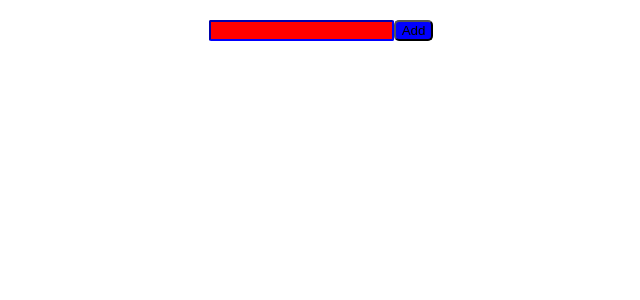
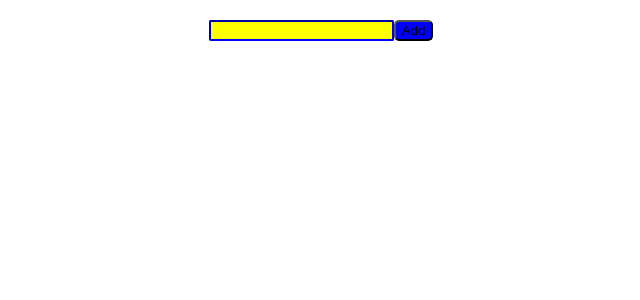
Before and after one commit to piyushdhamecha/weltec-react, a React (Create React App) app: page / in a window 1280 px wide. Shown: the top 300 px of the page, without its empty margins (319-959 px from the left). Built offline with nearby package versions, Linux system fonts and the light colour scheme.

Commit message:
25-11-2022

```diff
--- a/package.json
+++ b/package.json
@@ -9,6 +9,7 @@
     "react": "^18.2.0",
     "react-dom": "^18.2.0",
     "react-scripts": "5.0.1",
+    "styled-components": "^5.3.6",
     "web-vitals": "^2.1.4"
   },
   "scripts": {
--- a/src/index.js
+++ b/src/index.js
@@ -4,7 +4,8 @@ import "./index.css";
 // import App from './App';
 // import App from './todo-21-11-2022/App'
 // import App from "./styles-22-11-2022/App";
-import App from "./styles-2-23-11-2022/App";
+// import App from "./styles-2-23-11-2022/App";
+import App from "./styles-3-25-11-2022/App";
 
 const root = ReactDOM.createRoot(document.getElementById("root"));
 root.render(
--- /dev/null
+++ b/src/styles-3-25-11-2022/App.js
@@ -0,0 +1,14 @@
+import Input from "./Input";
+import Button from "./Button";
+import { Container } from "./AppStyle";
+
+const App = () => {
+  return (
+    <Container>
+      <Input />
+      <Button />
+    </Container>
+  );
+};
+
+export default App;
--- /dev/null
+++ b/src/styles-3-25-11-2022/AppStyle.js
@@ -0,0 +1,7 @@
+import styled from "styled-components";
+
+export const Container = styled.div`
+  display: flex;
+  justify-content: center;
+  margin-top: 20px;
+`;
--- /dev/null
+++ b/src/styles-3-25-11-2022/Button.js
@@ -0,0 +1,7 @@
+import { ButtonStyle } from "./ButtonStyle";
+
+const Button = () => {
+  return <ButtonStyle>Add</ButtonStyle>;
+};
+
+export default Button;
--- /dev/null
+++ b/src/styles-3-25-11-2022/ButtonStyle.js
@@ -0,0 +1,6 @@
+import styled from "styled-components";
+
+export const ButtonStyle = styled.button`
+  background-color: blue;
+  border-radius: 5px;
+`;
--- /dev/null
+++ b/src/styles-3-25-11-2022/Input.js
@@ -0,0 +1,7 @@
+import { InputStyle } from "./InputStyle";
+
+const Input = () => {
+  return <InputStyle type="text" variant="primary" />;
+};
+
+export default Input;
--- /dev/null
+++ b/src/styles-3-25-11-2022/InputStyle.js
@@ -0,0 +1,14 @@
+import styled from "styled-components";
+
+export const InputStyle = styled.input`
+  border-color: blue;
+  border-radius: 2px;
+  background-color: red;
+
+  ${(props) =>
+    props.variant === "primary" ? " background-color:yellow; " : ""}
+`;
+
+const name = "Piyush";
+
+console.log(`Hi, my name is ${name}`);
```
Also changed, not shown: 1 other file (tests, documents, lock files or other folders).
